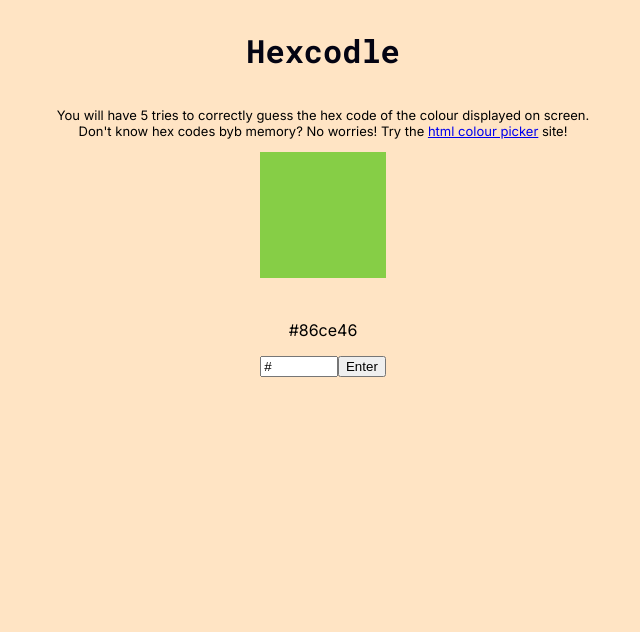
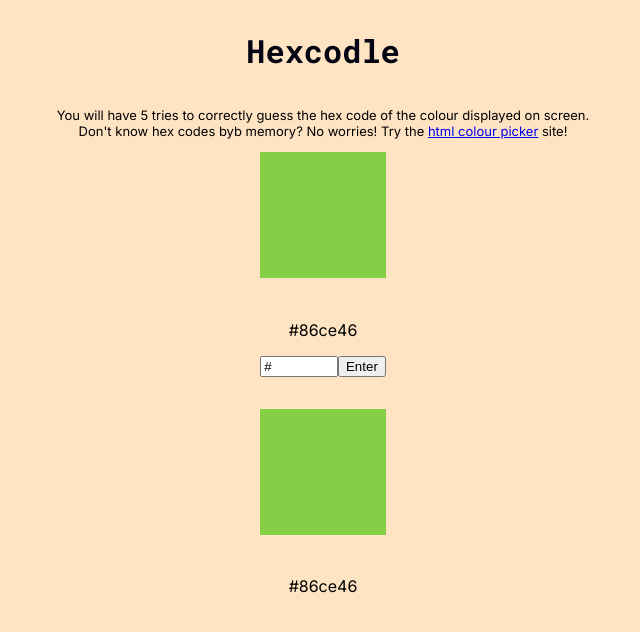
Before and after one commit to Ekimerton/hexcodle, a Next.js app: page / in a window 1280 px wide. Shown: the top 632 px of the page, without its empty margins (317-957 px from the left). Built offline with nearby package versions, Linux system fonts and the light colour scheme.

Commit message:
updated code

```diff
--- a/src/app/page.js
+++ b/src/app/page.js
@@ -9,6 +9,8 @@ export default function Home() {
   const [guessText, setGuessText] = useState("");
   const [guesses, setGuesses] = useState([]);
   const [counter, setCounter] = useState(4);
+  const [isTooHigh, setIsTooHigh] = useState(false);
+  const [isTooLow, setIsTooLow] = useState(false);
 
   useEffect(() => {
     const r = Math.floor(Math.random() * 256);
@@ -37,6 +39,10 @@ export default function Home() {
   };
 
   const enterClick = () => {
+
+    setIsTooHigh(userInput > randColor);
+    setIsTooLow(userInput < randColor);
+
     setUserInput("#");
     {
       /* Checking validity of user's guess:
@@ -44,6 +50,7 @@ export default function Home() {
       - does it only contain valid hex characters
       - has it not been previously guessed */
     }
+
     if (userInput.length != 7) {
       setStatusText("ERROR: HEX CODE MUST BE EXACTLY 6 DIGITS.");
       return;
@@ -59,9 +66,6 @@ export default function Home() {
         setStatusText(`Not quite! ${counter} guesses left.`);
         const newGuesses = [...guesses];
         newGuesses.unshift(userInput);
-        {
-          /*add line break here for each guess on newline*/
-        }
         setGuesses(newGuesses);
       } else if (counter <= 0 && userInput !== randColor) {
         setGuessText("Guesses: ");
@@ -70,6 +74,27 @@ export default function Home() {
       }
     }
   };
+
+
+  const renderArrows = () => {
+    if (userInput.length !== 7) {
+      return null;
+    }
+    const arrows = [];
+    for (let i = 1; i < 7; i++) {
+      const currentDigit = parseInt(userInput[i], 16);
+      const targetDigit = parseInt(randColor[i], 16);
+      if (currentDigit > targetDigit) {
+        arrows.push("⬇️");
+      } else if (currentDigit < targetDigit) {
+        arrows.push("⬆️");
+      } else {
+        arrows.push("✅");
+      }
+    }
+    return arrows.map((arrow, index) => <span key={index}>{arrow}</span>);
+  };
+
 
   return (
     <div id="everything">
@@ -113,9 +138,17 @@ export default function Home() {
 
       {/*Displays the status text (correct, incorrect, error, etc...*/}
       <p>{statusText}</p>
+      <div id="colourGen" style={{ backgroundColor: randColor }}>
+        {renderArrows()}
+      </div>
+      <p>{randColor}</p>
       <p id="guessDisplay">
         {guessText}
-        {guesses}
+        <ul>
+          {guesses.map((guess, index) => (
+            <li key={index}>{guess}</li>
+          ))}
+        </ul>
       </p>
     </div>
   );
```
